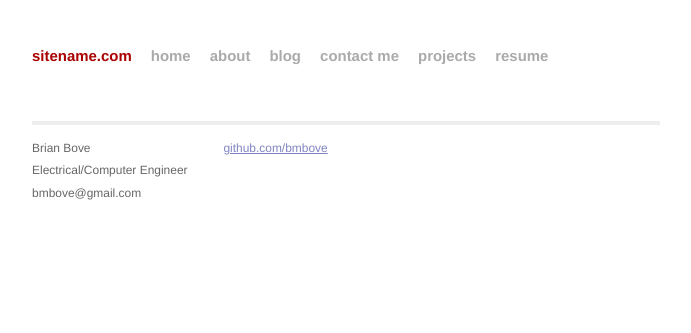
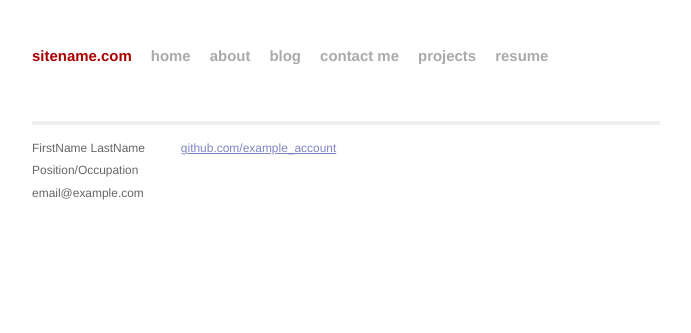
Before and after one commit to bmbove/django-simple-homepage, a Django app: template simple-homepage/templates/base.html in a window 1280 px wide. Shown: the top 333 px of the page, without its empty margins (294-985 px from the left). Run offline with Django 3.2, Linux system fonts and the light colour scheme; the template is opened without the code that fills it, so the values that code supplies are empty.

Commit message:
removes personal info

```diff
--- a/simple-homepage/templates/base.html
+++ b/simple-homepage/templates/base.html
@@ -35,14 +35,14 @@
             <div class="footer">
               <div class="contact">
                 <p>
-                  Brian Bove<br />
-                  Electrical/Computer Engineer<br />
-                  bmbove@gmail.com
+                  FirstName LastName<br />
+                  Position/Occupation<br />
+                  email@example.com
                 </p>
               </div>
               <div class="contact">
                 <p>
-                  <a target='_blank' href="http://github.com/bmbove/">github.com/bmbove</a><br />
+                  <a target='_blank' href="http://github.com/example_account/">github.com/example_account</a><br />
                 </p>
               </div>
             </div>
```
